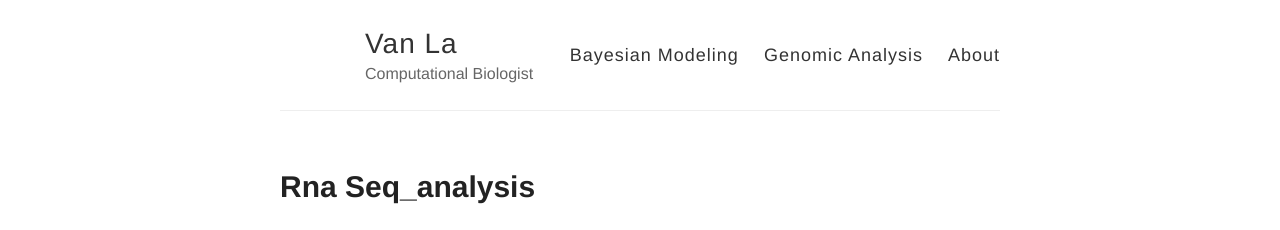
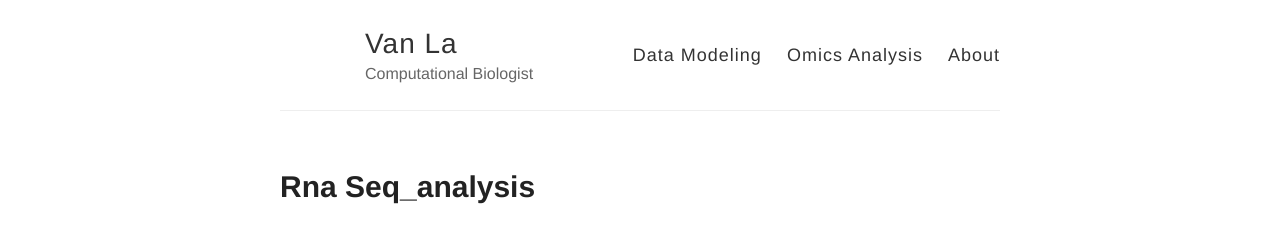
Before and after one commit to vanngocthuyla/Data_Analysis, a Jekyll site: the page built from _posts/2020-12-14-RNA-Seq_Analysis.md, in a window 1280 px wide. Shown: the top 230 px of the page. Built offline with Jekyll 4.4.1, drawn with Linux system fonts in a browser that asks for light colours; our own code applies the rules of GitHub Pages for plain Markdown files; comment, search, counter and statistics services are not loaded.

Commit message:
Update default.html

```diff
--- a/_layouts/default.html
+++ b/_layouts/default.html
@@ -27,8 +27,8 @@
           </div>
 
           <nav>
-            <a href="{{ site.baseurl }}/bayesian">Bayesian Modeling</a>
-            <a href="{{ site.baseurl }}/sequencing">Genomic Analysis</a>
+            <a href="{{ site.baseurl }}/bayesian">Data Modeling</a>
+            <a href="{{ site.baseurl }}/sequencing">Omics Analysis</a>
             <a href="{{ site.url }}/about">About</a>
           </nav>
         </header>
```
